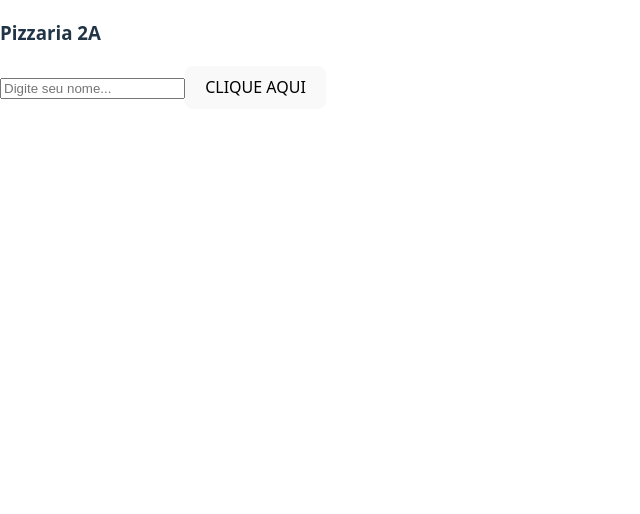
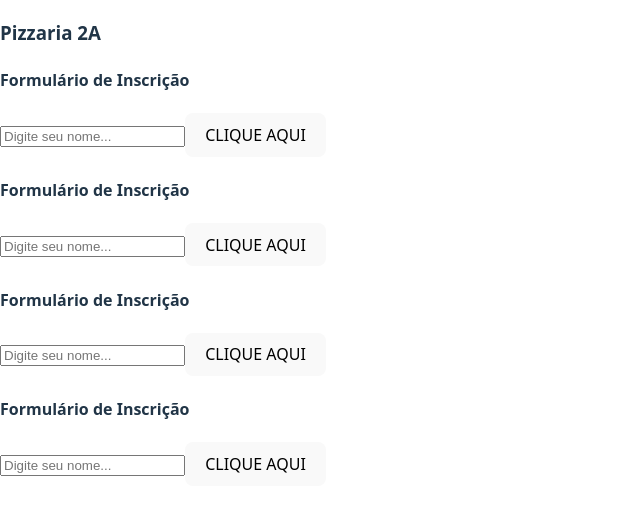
Before and after one commit to JulianaQueiroz25/pizzaria2a2025, a React (Vite) app: page / in a window 1280 px wide. Shown: the top 514 px of the page, without its empty margins (0-640 px from the left). Built offline with nearby package versions, Linux system fonts and the light colour scheme.

Commit message:
passagem de props

```diff
--- a/src/App.jsx
+++ b/src/App.jsx
@@ -1,17 +1,34 @@
 import {useState} from 'react'
+
 function App(){
- const [nome, setNome] = useState('Ronaldo')
-  return(
+
+  const [nome, setNome] = useState('Ronaldo');
+
+  const Formulario = (props) => {
+    return (
+      <>
+        <h4>Formulário de Inscrição</h4>
+        <input className="Nome"
+            name = "nome"
+            placeholder="Digite seu nome..."
+            onChange={(e)=>props.nome = e.target.value}
+            type="text" />
+        <button onClick={()=>{
+         (props.texto != null) ? alert(props.texto) : alert(props.nome)
+          }}>
+          CLIQUE AQUI
+        </button>
+      </>
+    )
+  }
+
+  return (
     <div>
       <h3>Pizzaria 2A</h3>
-      <input className="Nome"
-      name = "nome"
-      placeholder="Digite seu nome..."
-      onChange={(e)=>setNome(e.target.value)}
-      type="text"/>
-      <button onClick={()=>{alert(nome)}}>
-        CLIQUE AQUI
-      </button>
+      <Formulario texto="Texto enviado pelo App"/>
+      <Formulario texto="Palmeiras"/>
+      <Formulario texto="Novo texto enviado pelo App"/>
+      <Formulario nome={nome}/>
     </div>
   )
 }
```
